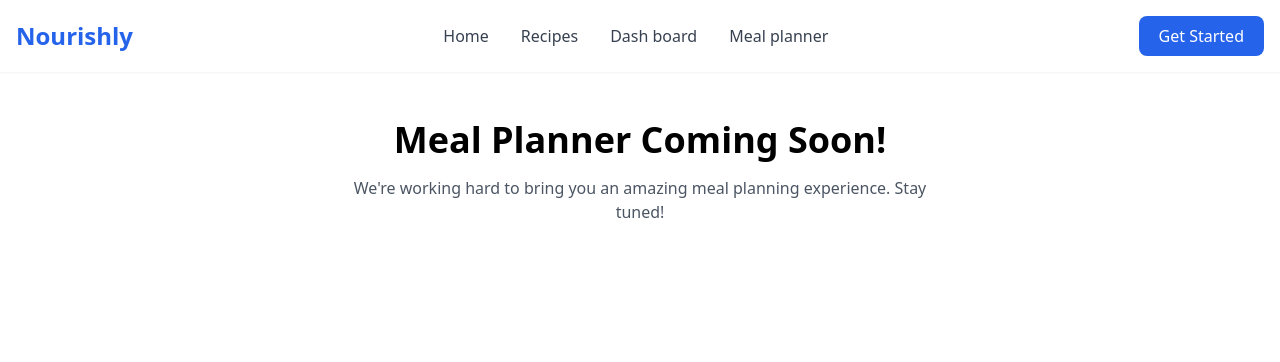
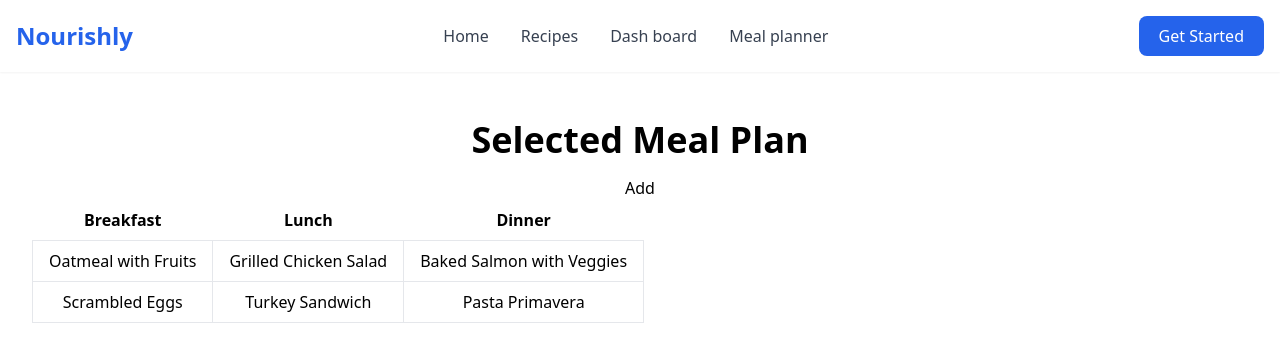
Before and after one commit to cs041-mealplanner/CS041-meal-planning-app, a React (Vite) app in the folder client/: page /mealplanner in a window 1280 px wide. Shown: the top 362 px of the page. Built offline with nearby package versions, Linux system fonts and the light colour scheme.

Commit message:
Added stylesheet for Meal Planner Page

```diff
--- a/client/src/pages/MealPlanner.jsx
+++ b/client/src/pages/MealPlanner.jsx
@@ -1,12 +1,47 @@
+import '../styles/MealPlanner.css';
 
 export default function MealPlanner() {
+
+    const date = new Date();
+
+    const breakfast = ["Oatmeal with Fruits", "Scrambled Eggs", "Yogurt Parfait", "Pancakes", "Smoothie Bowl"];
+    const lunch = ["Grilled Chicken Salad", "Turkey Sandwich", "Veggie Wrap", "Quinoa Bowl", "Sushi"];
+    const dinner = ["Baked Salmon with Veggies", "Pasta Primavera", "Stir-fried Tofu", "Beef Tacos", "Chicken Curry"];
+
+    class MealPlan {
+        constructor(breakfast, lunch, dinner) {
+            this.breakfast = breakfast;
+            this.lunch = lunch;
+            this.dinner = dinner;
+        }
+    }
+
     return (
         <div className="px-8 py-12">
             <section className="text-center">
-                <h1 className="text-4xl font-bold mb-4">Meal Planner Coming Soon!</h1>
-                <p className="text-gray-600 max-w-xl mx-auto">
-                    We're working hard to bring you an amazing meal planning experience. Stay tuned!
-                </p>
+                <h1 className="text-4xl font-bold mb-4">Selected Meal Plan</h1>
+                <button>Add</button>
+                <table>
+                    <thead>
+                        <tr>
+                            <th className="px-4 py-2">Breakfast</th>
+                            <th className="px-4 py-2">Lunch</th>
+                            <th className="px-4 py-2">Dinner</th>
+                        </tr>
+                    </thead>
+                    <tbody>
+                        <tr>
+                            <td className="border px-4 py-2" >Oatmeal with Fruits</td>
+                            <td className="border px-4 py-2">Grilled Chicken Salad</td>
+                            <td className="border px-4 py-2">Baked Salmon with Veggies</td>
+                        </tr>
+                        <tr>
+                            <td className="border px-4 py-2">Scrambled Eggs</td>
+                            <td className="border px-4 py-2">Turkey Sandwich</td>
+                            <td className="border px-4 py-2">Pasta Primavera</td>
+                        </tr>
+                    </tbody>
+                </table>
             </section>
         </div>
     );
--- /dev/null
+++ b/client/src/styles/MealPlanner.css
@@ -0,0 +1,14 @@
+button {
+    background-color: #4CAF50;
+    /* Green */
+    border: none;
+    color: white;
+    padding: 10px 24px;
+    text-align: center;
+    text-decoration: none;
+    display: inline-block;
+    font-size: 16px;
+    margin: 4px 2px;
+    cursor: pointer;
+    border-radius: 12px;
+}
```
